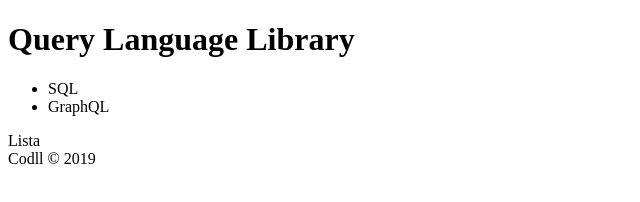
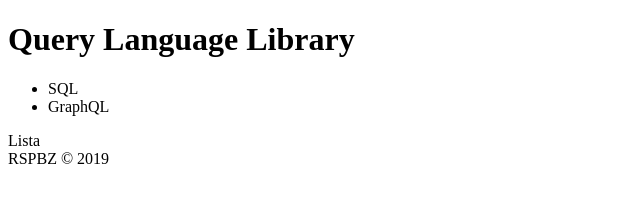
Before and after one commit to codll/query, a plain HTML site: page index.html in a window 1280 px wide. Shown: the full height of the page, 0-640 px from the left. Drawn offline with Linux system fonts and the light colour scheme.

Commit message:
Trocando a sigla do footer

```diff
--- a/index.html
+++ b/index.html
@@ -26,7 +26,7 @@
 		</main>
 
 		<footer>
-			Codll &copy; 2019
+			RSPBZ &copy; 2019
 		</footer>
 
 		<script>
```
